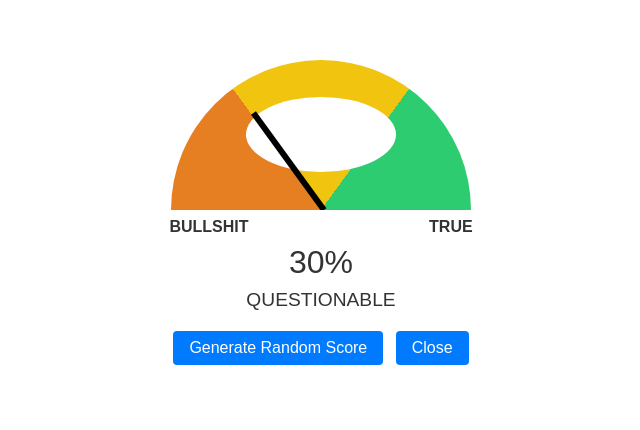
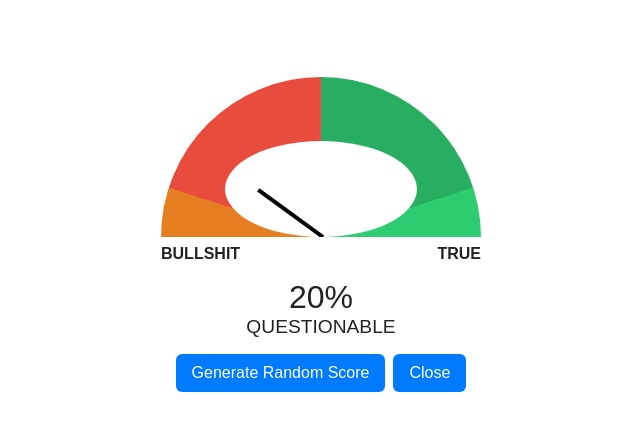
Before and after one commit to Molotov1056/bsmeter-ts, a plain HTML site: page index.html in a window 1280 px wide. Shown: the part 186-616 px from the top of the page, without its empty margins (319-959 px from the left). Drawn offline with Linux system fonts and the light colour scheme.

Commit message:
newgauge v5 index.html

```diff
--- a/index.html
+++ b/index.html
@@ -1,162 +1,181 @@
 <!DOCTYPE html>
 <html lang="en">
 <head>
-  <meta charset="UTF-8">
-  <meta name="viewport" content="width=device-width,initial-scale=1.0">
+  <meta charset="UTF-8" />
+  <meta name="viewport" content="width=device-width,initial-scale=1.0" />
   <title>Truthfulness Gauge</title>
   <style>
-    /* Reset & layout */
-    * { box-sizing: border-box; margin: 0; padding: 0; }
     body {
+      margin: 0;
+      font-family: sans-serif;
+      background: white;
+      color: #222;
       display: flex;
+      flex-direction: column;
+      align-items: center;
       justify-content: center;
-      align-items: center;
+      padding: 20px;
       height: 100vh;
-      background: #fff;
-      font-family: Arial, sans-serif;
-      color: #333;
     }
-    #app { text-align: center; padding: 16px; }
-
-    /* Gauge */
-    .gauge {
+    .gauge-container {
       position: relative;
       width: 100%;
-      max-width: 300px;
-      aspect-ratio: 2/1;
+      max-width: 320px;
+      aspect-ratio: 2 / 1;
       overflow: hidden;
-      margin: auto;
     }
     .gauge-arc {
+      width: 100%;
+      height: 200%;
+      background: conic-gradient(
+        #27ae60 0% 20%,
+        #2ecc71 20% 40%,
+        #f1c40f 40% 60%,
+        #e67e22 60% 80%,
+        #e74c3c 80% 100%
+      );
+      border-radius: 50%;
       position: absolute;
-      top: 0; left: 0;
-      width: 100%; height: 200%;
+      top: 0;
+      left: 0;
+    }
+    .gauge-cover {
+      width: 60%;
+      height: 60%;
+      background: white;
       border-radius: 50%;
-      background: conic-gradient(
-        from 180deg at 50% 50%,
-        #e74c3c 0% 20%,
-        #e67e22 20% 40%,
-        #f1c40f 40% 60%,
-        #2ecc71 60% 80%,
-        #27ae60 80% 100%
-      );
-    }
-    .gauge-center {
       position: absolute;
-      top: 25%; left: 25%;
-      width: 50%; height: 50%;
-      background: #fff;
-      border-radius: 50%;
+      bottom: 0;
+      left: 50%;
+      transform: translateX(-50%);
+      z-index: 2;
     }
     .needle {
+      width: 4px;
+      height: 50%;
+      background: black;
       position: absolute;
-      bottom: 0; left: 50%;
-      width: 2%; height: 80%;
-      background: #000;
+      bottom: 0;
+      left: 50%;
       transform-origin: bottom center;
       transform: rotate(-90deg);
       transition: transform 1s ease-out;
+      z-index: 3;
     }
-
-    /* Labels & buttons */
-    #labels {
+    .labels {
+      width: 100%;
+      max-width: 320px;
       display: flex;
       justify-content: space-between;
       margin-top: 8px;
       font-weight: bold;
     }
-    #score { font-size: 2em; margin: 8px 0; }
-    #description { font-size: 1.2em; margin-bottom: 16px; }
+    .score {
+      font-size: 2em;
+      margin-top: 16px;
+    }
+    .description {
+      font-size: 1.2em;
+      margin-bottom: 16px;
+    }
+    .buttons {
+      display: flex;
+      gap: 8px;
+      flex-wrap: wrap;
+    }
     button {
-      margin: 4px;
-      padding: 8px 16px;
+      padding: 10px 16px;
       font-size: 1em;
+      background: #007bff;
+      color: white;
       border: none;
-      border-radius: 4px;
-      background: #007bff;
-      color: #fff;
+      border-radius: 6px;
       cursor: pointer;
     }
-    button:active { opacity: 0.8; }
+    button:active {
+      opacity: 0.8;
+    }
   </style>
 </head>
 <body>
-  <div id="app">
-    <!-- Gauge SVG substitute -->
-    <div class="gauge">
+  <div class="gauge-container">
     <div class="gauge-arc"></div>
-      <div class="gauge-center"></div>
     <div class="needle" id="needle"></div>
+    <div class="gauge-cover"></div>
   </div>
 
-    <!-- Static end‑labels -->
-    <div id="labels">
+  <div class="labels">
     <span>BULLSHIT</span>
     <span>TRUE</span>
   </div>
 
-    <!-- Dynamic score & description -->
-    <div id="score">0%</div>
-    <div id="description">COMPLETE BULLSHIT</div>
+  <div class="score" id="score">--%</div>
+  <div class="description" id="description">Loading...</div>
 
-    <!-- Controls -->
+  <div class="buttons">
     <button id="randomBtn">Generate Random Score</button>
     <button id="closeBtn">Close</button>
   </div>
 
   <script>
     (()=>{
-      // 1) Read & validate URL “score” param
-      const p = new URLSearchParams(window.location.search);
-      let score = parseInt(p.get('score'),10);
-      if (isNaN(score)||score<0||score>100) {
-        score = Math.floor(Math.random()*101);
-        console.log('Invalid/missing score → random:',score);
+      const needle = document.getElementById('needle');
+      const scoreText = document.getElementById('score');
+      const description = document.getElementById('description');
+
+      const getDescription = (val) => {
+        if (val < 20) return "COMPLETE BULLSHIT";
+        if (val < 40) return "QUESTIONABLE";
+        if (val < 60) return "MIXED";
+        if (val < 80) return "FACTUAL";
+        return "ABSOLUTE TRUTH";
+      };
+
+      const setGauge = (val, animate = true) => {
+        const angle = (val * 1.8) - 90; // maps 0–100 → -90 to +90
+        needle.style.transition = animate ? 'transform 1s ease-out' : 'none';
+        needle.style.transform = `rotate(${angle}deg)`;
+        scoreText.textContent = `${val}%`;
+        description.textContent = getDescription(val);
+        console.log("Set score:", val);
+        if (window.Telegram?.WebApp?.sendData) {
+          Telegram.WebApp.sendData(JSON.stringify({ score: val }));
+          console.log("Sent to bot:", val);
         } else {
-        console.log('Loaded score from URL:',score);
+          console.warn("Telegram WebApp API not available");
         }
+      };
 
-      // 2) Element refs
-      const needle      = document.getElementById('needle');
-      const scoreLabel  = document.getElementById('score');
-      const descLabel   = document.getElementById('description');
-      const randomBtn   = document.getElementById('randomBtn');
-      const closeBtn    = document.getElementById('closeBtn');
+      const getInitialScore = () => {
+        const params = new URLSearchParams(location.search);
+        const raw = params.get("score");
+        const val = parseInt(raw, 10);
+        if (!isNaN(val) && val >= 0 && val <= 100) {
+          return val;
+        }
+        const rand = Math.floor(Math.random() * 101);
+        console.log("Invalid or missing score, using random:", rand);
+        return rand;
+      };
 
-      // 3) Text for each 20% bucket
-      const states = [
-        { threshold: 20, text:'COMPLETE BULLSHIT' },
-        { threshold: 40, text:'QUESTIONABLE'       },
-        { threshold: 60, text:'SOMEWHAT TRUE'      },
-        { threshold: 80, text:'FACTUAL'            },
-        { threshold:100, text:'ABSOLUTE TRUTH'     },
-      ];
-      const getDesc = v => states.find(s=>v<=s.threshold).text;
-
-      // 4) Set & animate gauge + sendData()
-      function setScore(v,anim=true){
-        const angle = v*1.8 - 90; // map [0–100] → [–90°–+90°]
-        needle.style.transition = anim ? 'transform 1s ease-out' : 'none';
-        needle.style.transform  = `rotate(${angle}deg)`;
-        scoreLabel .textContent = `${v}%`;
-        descLabel  .textContent = getDesc(v);
-        console.log('Set score:',v);
-        if (window.Telegram?.WebApp?.sendData) {
-          Telegram.WebApp.sendData(JSON.stringify({score:v}));
-          console.log('Sent to bot:',v);
-        } else console.warn('No Telegram.WebApp API');
-      }
-
-      // 5) Button handlers
-      randomBtn.addEventListener('click',()=>setScore(Math.floor(Math.random()*101)));
-      closeBtn .addEventListener('click',()=>{
-        if(window.Telegram?.WebApp?.close) Telegram.WebApp.close();
-        else console.warn('No Telegram.WebApp.close');
+      document.getElementById('randomBtn').addEventListener('click', () => {
+        const val = Math.floor(Math.random() * 101);
+        setGauge(val);
       });
 
-      // 6) Init Telegram WebApp & initial render
-      if(window.Telegram?.WebApp?.ready) Telegram.WebApp.ready();
-      setScore(score,false);
+      document.getElementById('closeBtn').addEventListener('click', () => {
+        if (window.Telegram?.WebApp?.close) {
+          Telegram.WebApp.close();
+        } else {
+          console.warn("Telegram WebApp API not available for close");
+        }
+      });
+
+      // Init
+      if (window.Telegram?.WebApp?.ready) {
+        Telegram.WebApp.ready();
+      }
+      setGauge(getInitialScore(), false);
     })();
   </script>
 </body>
```
Lines whose indentation alone changed are shown as unchanged.
